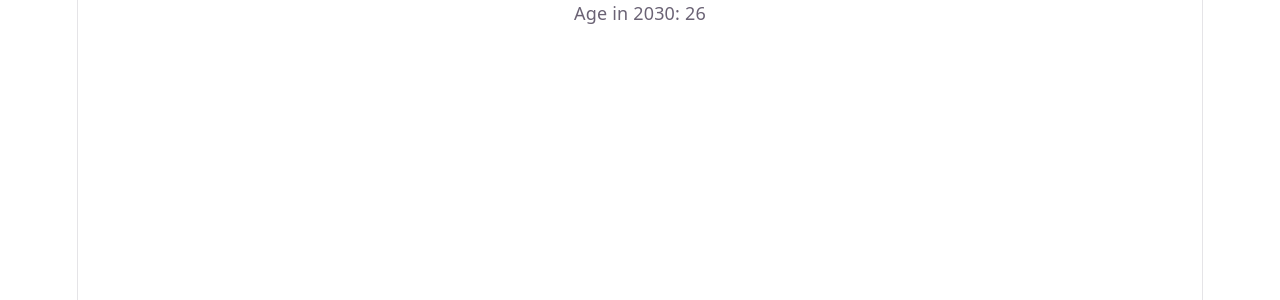
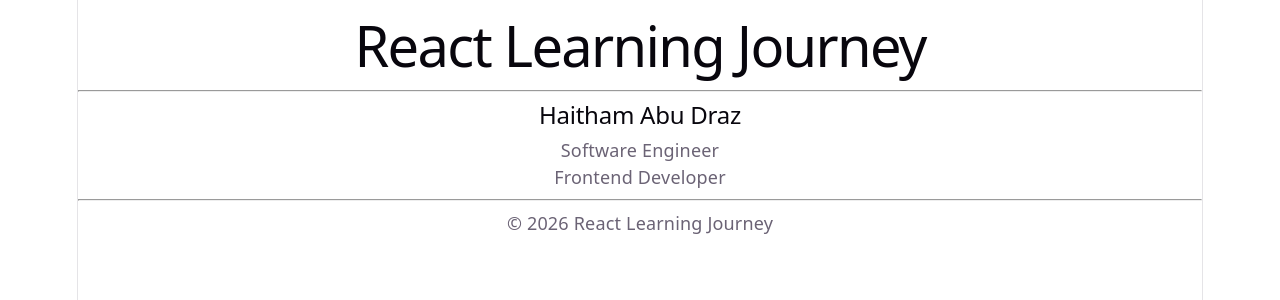
Before and after one commit to HaithamAbuDraz/react-learning-journey, a React (Vite) app: page / in a window 1280 px wide. Shown: the top 300 px of the page. Built offline with nearby package versions, Linux system fonts and the light colour scheme.

Commit message:
Update App to render ComponentsLesson

```diff
--- a/src/App.jsx
+++ b/src/App.jsx
@@ -1,10 +1,10 @@
-import Challenge2 from './challenges/01-jsx/Challenge2';
+import ComponentsLesson from './lessons/02-components/ComponentsLesson';
 import './App.css';
 
 function App() {
   return (
     <div>
-      <Challenge2 />
+      <ComponentsLesson />
     </div>
   );
 }
```
